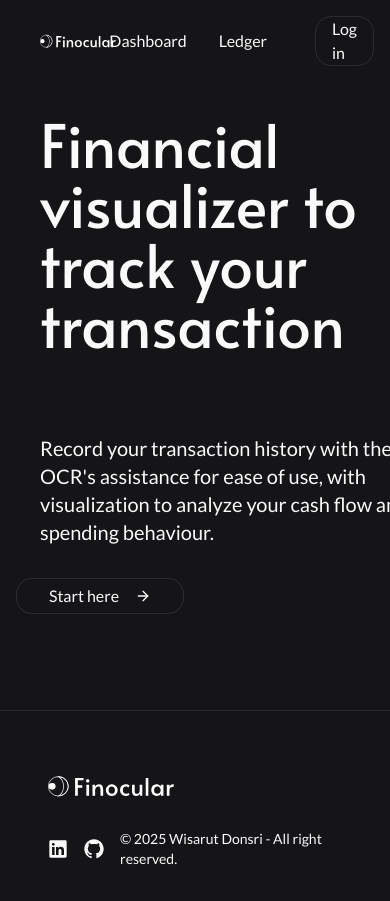
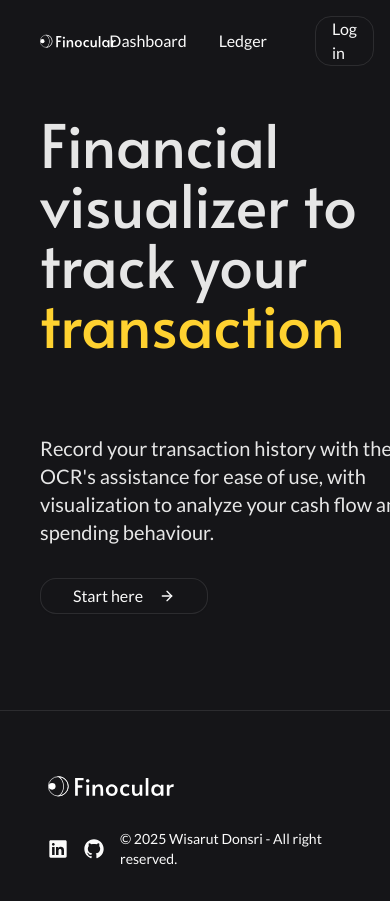
Before and after one commit to dwisarut/finocular, a React (Vite) app: page / in a window 390 px wide. Built offline with nearby package versions, Linux system fonts and the light colour scheme.

Commit message:
style: fix responsive design

```diff
--- a/src/components/LandingPage.tsx
+++ b/src/components/LandingPage.tsx
@@ -12,17 +12,18 @@ const LandingPage = () => {
   return (
     <>
       <div className="flex flex-col container">
-        <h1 className="text-6xl md:text-8xl m-8 ml-6 md:ml-0 pb-4 w-xs md:w-3xl h-auto alata">
-          Financial visualizer to track your transaction
+        <h1 className="text-[hsl(0,0%,90%)] text-6xl md:text-8xl m-8 ml-6 md:ml-0 pb-4 w-xs md:w-3xl h-auto alata">
+          Financial visualizer to track your{" "}
+          <span className="text-amber-300">transaction</span>
         </h1>
-        <p className="text-xl lato ml-6 md:ml-0 m-8 w-[24rem] md:w-xl">
+        <p className="text-[hsl(0,0%,90%)] text-xl lato ml-6 md:ml-0 m-8 w-[24rem] md:w-xl">
           Record your transaction history with the OCR's assistance for ease of
           use, with visualization to analyze your cash flow and spending
           behaviour.
         </p>
         <Button
           variant="outline"
-          className="flex flex-row w-42 rounded-2xl lato text-base items-center gap-4 hover:cursor-pointer"
+          className="flex flex-row w-42 rounded-2xl lato text-base items-center gap-4 ml-6 md:ml-0 hover:cursor-pointer"
           onClick={() => handleNavigate("/ledger")}
         >
           Start here
```
